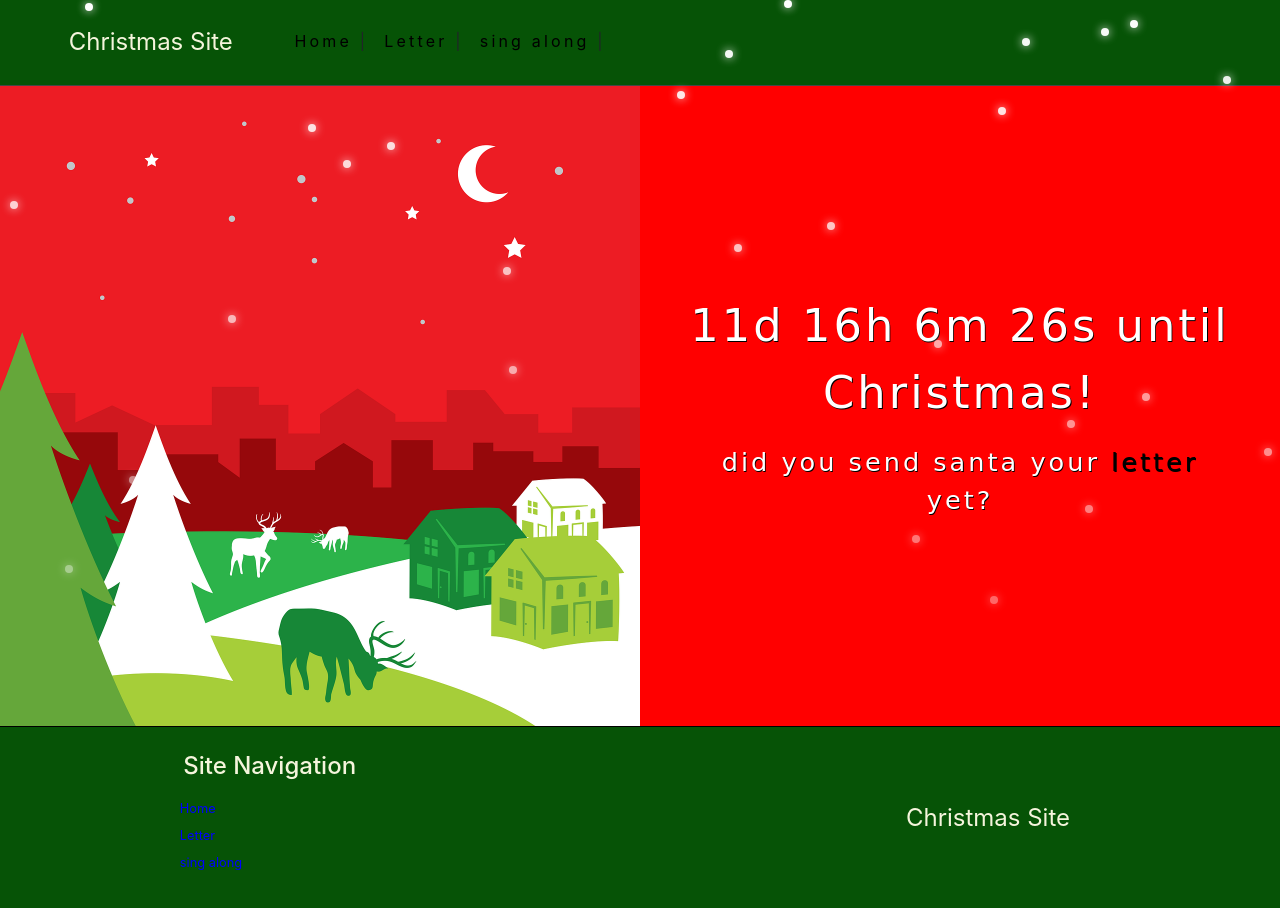
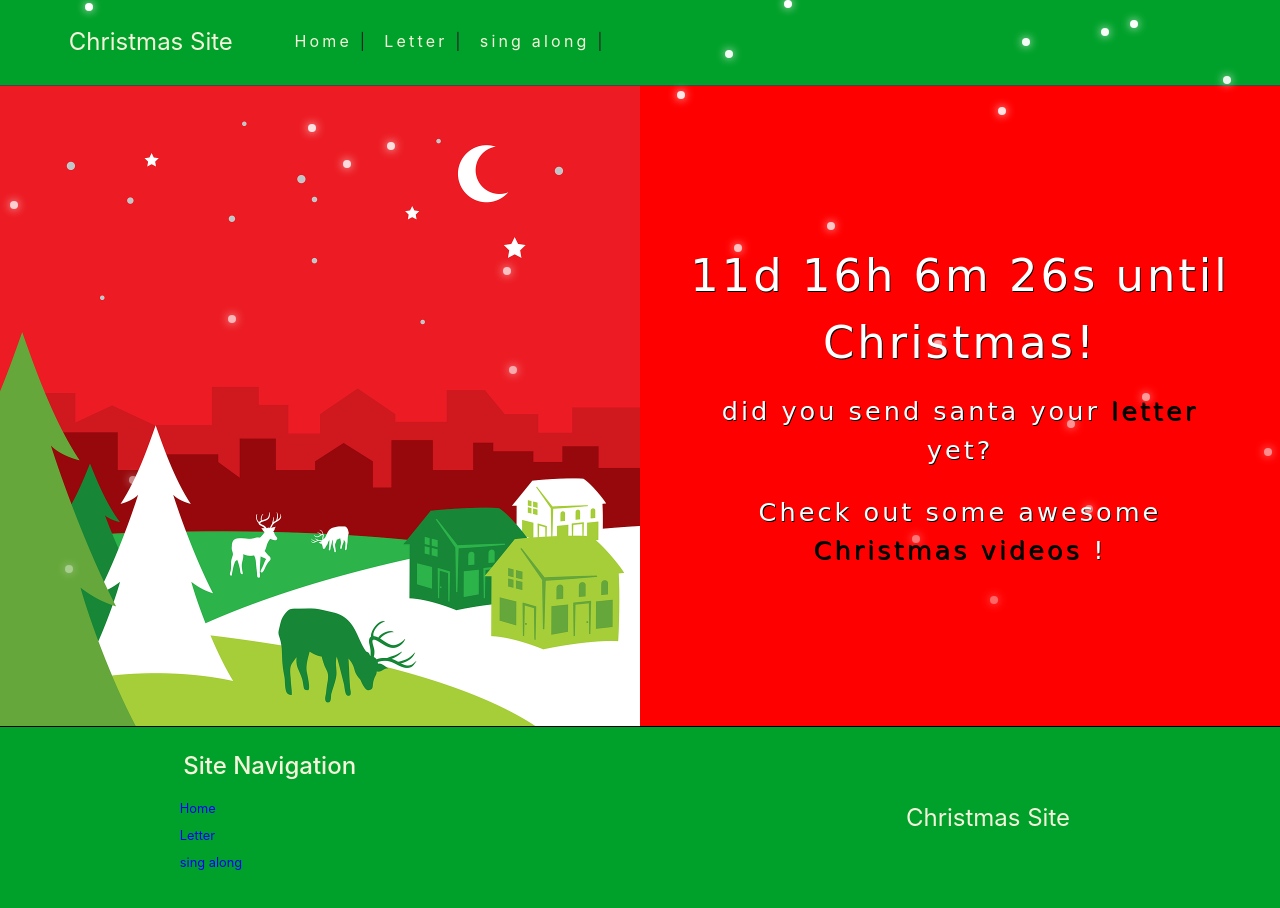
Before and after one commit to xiaoniuniu89/santa-letters, a plain HTML site: page index.html in a window 1280 px wide. Drawn offline with nearby package versions, Linux system fonts and the light colour scheme; a web font is replaced by a local one.

Commit message:
add color and video link to desktop view landing page

```diff
--- a/assets/css/style.css
+++ b/assets/css/style.css
@@ -3,12 +3,13 @@ html {
 }
 
 :root {
-    --main-bg-colour-dark: brown;
+    --main-bg-colour-dark: rgb(237,28,36);
     --main-bg-colour-light: rgb(243, 184, 184);
-    --secondary-bg-colour-dark: rgb(6, 83, 6);
-    --secondary-bg-colour-light: rgb(156, 245, 156);
+    --secondary-bg-colour-dark: #00A12A;
+    --secondary-bg-colour-light: #1CED54;
     --main-colour-dark: black;
     --main-colour-light: beige;
+    --main-colour-red: #FF333A;
   }
 
 * {
@@ -94,11 +95,14 @@ header::after {
 }
 
 .site-nav a {
-    color: var(--main-colour-light);
     text-decoration: none;
     display: block;
     padding: 2em 6em 2em 2em;
     text-transform: uppercase;
+}
+
+.nav-item a {
+    color: var(--main-colour-light);
 }
 
 /* hamburger menu */
--- a/index.html
+++ b/index.html
@@ -54,6 +54,8 @@
                 <div class="countdown">
                     <p id="days"> </p>
                     <p class="cta-txt cta-big">did you send santa your <a href="letter.html" class="letter-link">letter</a> yet?</p>
+                    <br>
+                    <p class="cta-txt cta-big">Check out some awesome  <a href="video.html" class="letter-link">Christmas videos</a> !</p>
                 </div>
                 <div class="village">
                     <p class="cta-txt cta-small">did you send santa your <a href="letter.html">letter</a> yet?</p>
```
